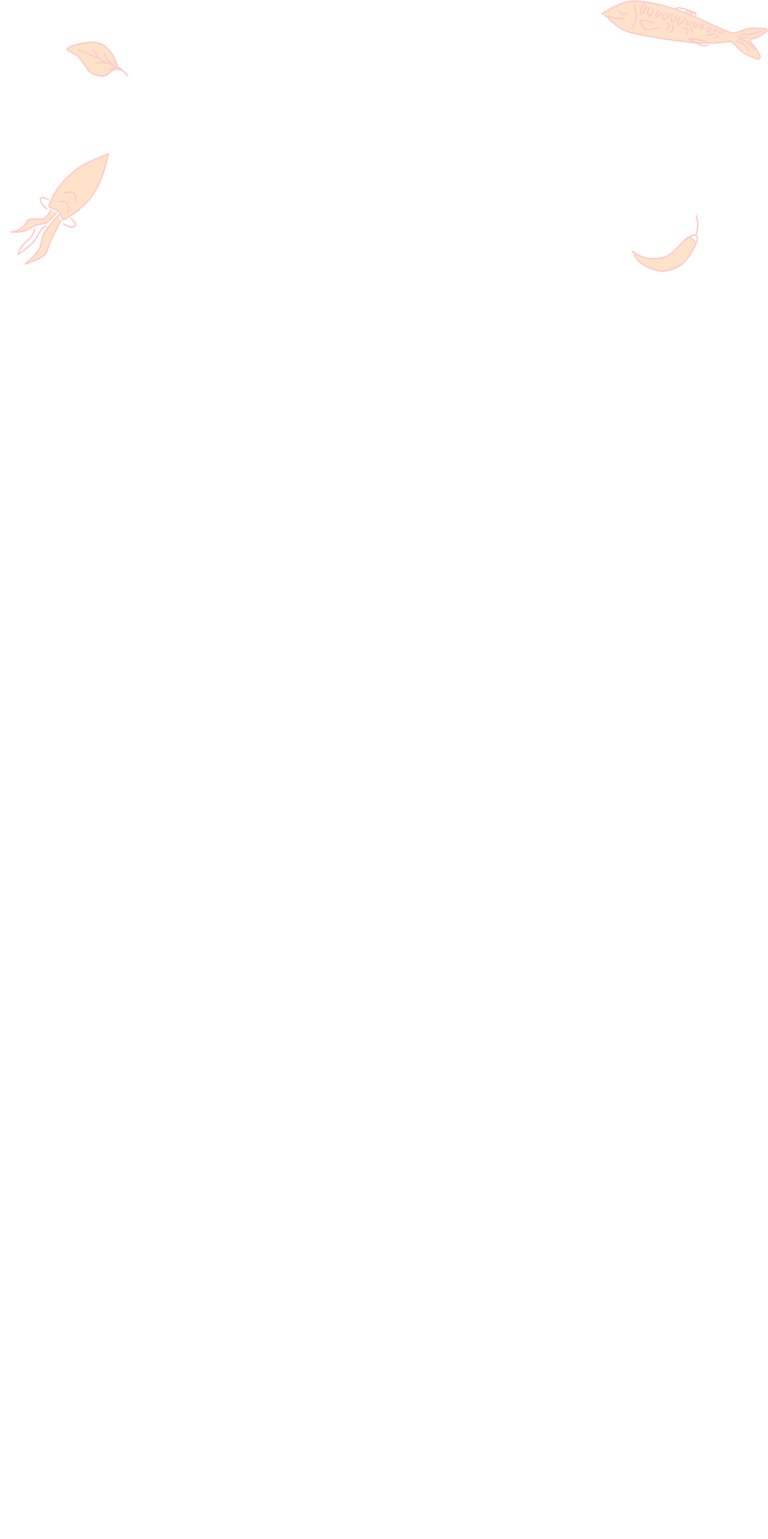
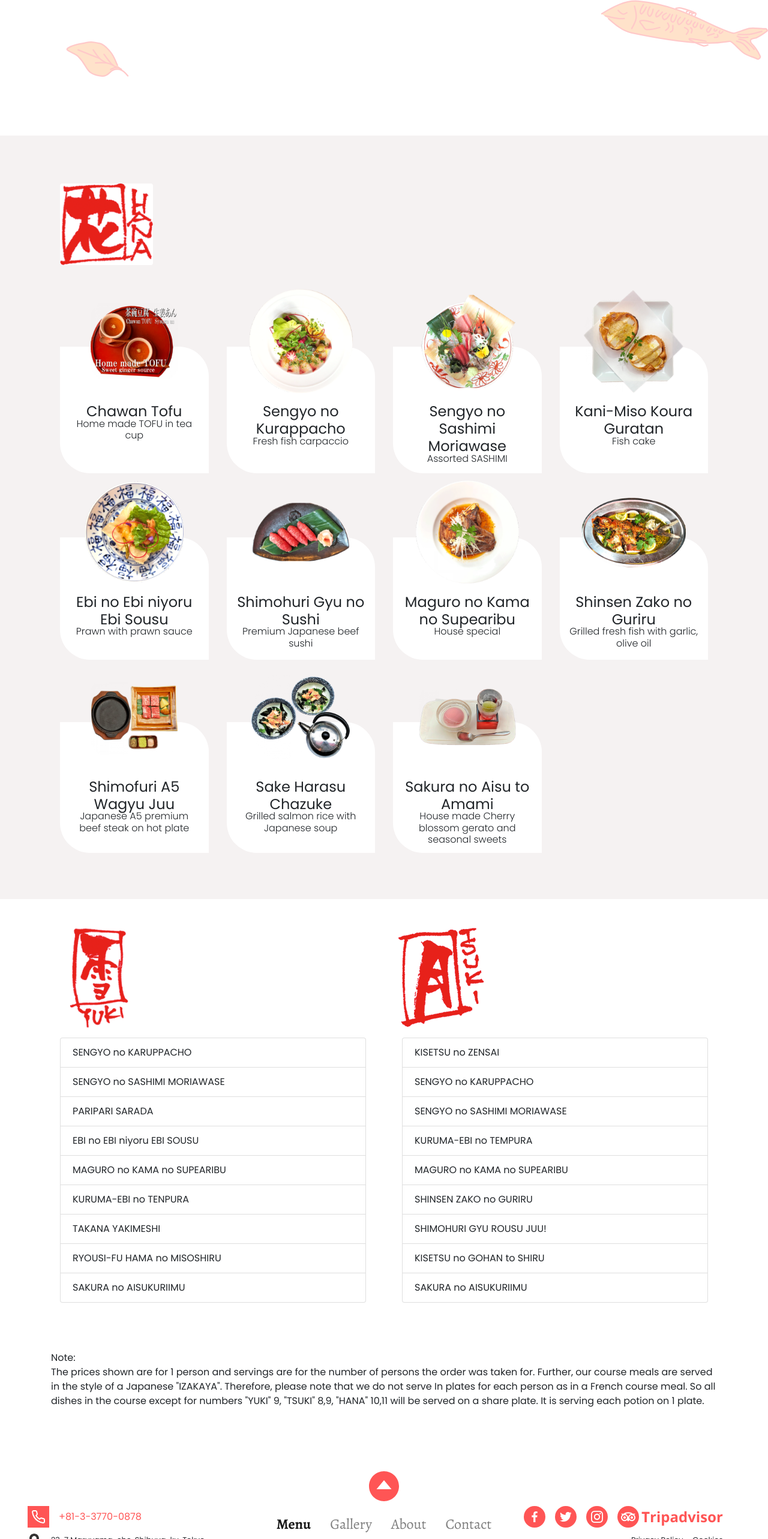
Before and after one commit to pikselan/react-restaurant, a React (Create React App) app: page /menu in a window 1280 px wide. Shown: the part 174-2740 px from the top of the page at 60% size. Before the commit the page ends 800 px from the top, so only its background shows below. Built offline with nearby package versions, Linux system fonts and the light colour scheme.

Commit message:
create menu page

```diff
--- a/src/assets/scss/styles.scss
+++ b/src/assets/scss/styles.scss
@@ -78,6 +78,10 @@ nav {
   align-items: center;
 }
 
+.text-format {
+  white-space: pre-wrap;
+}
+
 .hero {
   .hero-text {
     height: 83vh;
@@ -122,12 +126,25 @@ nav {
   .item-list {
     .row {
       .card {
+        &.d-lg-none {
           border: none;
-        margin-top: 7rem;
+          border-radius: 0px 30px;
+          height: 100%;
+          padding: 0 15px;
+          padding-top: 10px;
+          .card-body {
+            padding: 0px;
+            padding-bottom: 10px;
+          }
+        }
+        &.d-lg-block {
+          border: none;
+          margin-top: 6rem;
           border-radius: 0px 50px;
           height: 70%;
+          padding: 0 15px;
           img {
-          margin-top: -7rem;
+            margin-top: -6rem;
           }
           h4 {
             margin-top: 1rem;
@@ -138,9 +155,12 @@ nav {
           }
           .card-body {
             margin-top: -1rem;
+            padding: 0px;
+            padding-bottom: 10px;
           }
           .card-text {
             font-weight: lighter;
+          }
         }
       }
     }
@@ -184,3 +204,51 @@ nav {
 .footer {
   height: 25vh;
 }
+
+.content-menu {
+  margin-top: -50vh;
+  padding: 10vh 0;
+  .row {
+    .card {
+      &.d-lg-none {
+        border: none;
+        border-radius: 0px 30px;
+        height: 100%;
+        padding: 0 15px;
+        padding-top: 10px;
+        .card-text {
+          font-weight: lighter;
+        }
+        .card-body {
+          padding: 0;
+          padding-bottom: 10px;
+        }
+      }
+      &.d-lg-block {
+        border: none;
+        margin-top: 6rem;
+        border-radius: 0px 50px;
+        height: 70%;
+        padding: 0 15px;
+        img {
+          margin-top: -6rem;
+        }
+        h4 {
+          margin-top: 1rem;
+        }
+        .card-img-top {
+          height: auto;
+          width: 80%;
+        }
+        .card-body {
+          margin-top: -1rem;
+          padding: 0;
+          padding-bottom: 10px;
+        }
+        .card-text {
+          font-weight: lighter;
+        }
+      }
+    }
+  }
+}
--- a/src/components/Footer.js
+++ b/src/components/Footer.js
@@ -7,7 +7,7 @@ import Social from "./Social";
 import Button from "./Button";
 import NavItem from "./NavItem";
 
-export default function Footer() {
+export default function Footer(props) {
   return (
     <footer className="footer container-fluid middle">
       <div className="row w-100">
@@ -50,6 +50,7 @@ export default function Footer() {
           <div className="col-md-4 text-center">
             <nav className="navbar navbar-expand-md navbar-light bg-white d-none d-lg-block">
               <NavItem
+                pathname={props.pathname}
                 className="collapse navbar-collapse justify-content-center h4"
                 id="navbar"
               />
--- a/src/components/Nav.js
+++ b/src/components/Nav.js
@@ -21,7 +21,7 @@ export default function Nav(props) {
         <span className="navbar-toggler-icon"></span>
       </button>
       <NavItem
-        pathname={props.location.pathname}
+        pathname={props.pathname}
         className="collapse navbar-collapse justify-content-center h4"
         id="navbar"
       />
--- a/src/json/MenuPage.json
+++ b/src/json/MenuPage.json
@@ -129,5 +129,5 @@
       ]
     }
   ],
-  "note": "Note: The prices shown are for 1 person and servings are for the number of persons the order was taken for. Further, our course meals are served in the style of a Japanese \"IZAKAYA\". Therefore, please note that we do not serve In plates for each person as in a French course meal. So all dishes in the course except for numbers \"YUKI\" 9, \"TSUKI\" 8,9, \"HANA\" 10,11 will be served on a share plate. It is serving each potion on 1 plate."
+  "note": "Note: \nThe prices shown are for 1 person and servings are for the number of persons the order was taken for. Further, our course meals are served in the style of a Japanese \"IZAKAYA\". Therefore, please note that we do not serve In plates for each person as in a French course meal. So all dishes in the course except for numbers \"YUKI\" 9, \"TSUKI\" 8,9, \"HANA\" 10,11 will be served on a share plate. It is serving each potion on 1 plate."
 }
--- a/src/pages/LandingPage/index.js
+++ b/src/pages/LandingPage/index.js
@@ -24,7 +24,7 @@ export default class index extends Component {
       <div>
         <header className="container-fluid v-max">
           <Fade bottom>
-            <Nav {...this.props} />
+            <Nav pathname={this.props.location.pathname} />
           </Fade>
           <div className="hero row">
             <div className="hero-text col-12 col-md-8 col-lg-6">
@@ -173,8 +173,22 @@ export default class index extends Component {
                 <Fade bottom>
                   {data.content.popular.map((item, index) => {
                     return (
-                      <div className="col-6 col-md-3" key={`popular-${index}`}>
-                        <div className="card">
+                      <div
+                        className="col-6 col-md-3 mt-2"
+                        key={`popular-${index}`}
+                      >
+                        <div className="card d-sm-block d-lg-none">
+                          <img
+                            className="mx-auto"
+                            src={item.image}
+                            alt=""
+                            style={{ width: "100%" }}
+                          />
+                          <h4 className="h5 small card-title d-sm-block d-lg-none">
+                            {item.title}
+                          </h4>
+                        </div>
+                        <div className="card d-none d-lg-block">
                           <img
                             className="card-img-top mx-auto"
                             src={item.image}
@@ -194,7 +208,7 @@ export default class index extends Component {
                     <Button
                       href={`/`}
                       type="link"
-                      className="btn btn-info mt-5"
+                      className="btn btn-info mt-4"
                     >
                       Other Foods
                     </Button>
@@ -341,7 +355,7 @@ export default class index extends Component {
               </div>
             </div>
           </section>
-          <Footer />
+          <Footer pathname={this.props.location.pathname} />
         </section>
       </div>
     );
--- a/src/pages/MenuPage/index.js
+++ b/src/pages/MenuPage/index.js
@@ -20,17 +20,143 @@ export default class index extends Component {
           }}
         >
           <Fade bottom>
-            <Nav {...this.props} />
+            <Nav pathname={this.props.location.pathname} />
           </Fade>
           <div className="container text-center">
-            <h1 className="h3 text-primary font-weight-bold d-sm-block d-lg-none">
-              {data.title}
-            </h1>
-            <h1 className="display-4 text-primary font-weight-bold d-none d-lg-block">
-              {data.title}
-            </h1>
+            <Fade bottom delay={300}>
+              <h1 className="h2 text-primary font-weight-bold d-sm-block d-lg-none">
+                {data.title}
+              </h1>
+              <h1 className="display-3 text-primary font-weight-bold d-none d-lg-block">
+                {data.title}
+              </h1>
+            </Fade>
           </div>
         </header>
+        <section className="content-menu container-fluid bg-base">
+          <div className="container">
+            <div className="col-12">
+              <div className="row">
+                <div className="col-4 col-md-2 middle">
+                  <Fade bottom delay={500}>
+                    <img
+                      src={data.mainFood.image}
+                      alt=""
+                      style={{ width: "100%" }}
+                      className="rounded"
+                    />
+                  </Fade>
+                </div>
+                <div className="col-8 col-md-10 middle justify-content-start">
+                  <Fade bottom delay={700}>
+                    <h1 className="h3 text-primary font-weight-bold d-sm-block d-lg-none">
+                      {data.mainFood.title}
+                    </h1>
+                    <h1 className="display-4 text-primary font-weight-bold d-none d-lg-block">
+                      {data.mainFood.title}
+                    </h1>
+                  </Fade>
+                </div>
+              </div>
+            </div>
+            <div className="col-12 mt-4">
+              <div className="row text-center">
+                <Fade bottom>
+                  {data.mainFood.item.map((item, index) => {
+                    return (
+                      <div
+                        className="col-6 col-md-3 mt-3"
+                        key={`mainfood-${index}`}
+                      >
+                        <div className="card d-sm-block d-lg-none">
+                          <img
+                            className="mx-auto"
+                            src={item.image}
+                            alt=""
+                            style={{ width: "100%" }}
+                          />
+                          <h4 className="h5 card-title small d-sm-block d-lg-none">
+                            {item.name}
+                          </h4>
+                          <div className="card-body">
+                            <h6 className="card-text small">
+                              {item.description}
+                            </h6>
+                          </div>
+                        </div>
+                        <div className="card d-none d-lg-block">
+                          <img
+                            className="card-img-top mx-auto"
+                            src={item.image}
+                            alt=""
+                          />
+                          <h4 className="card-title">{item.name}</h4>
+                          <div className="card-body">
+                            <h6 className="card-text">{item.description}</h6>
+                          </div>
+                        </div>
+                      </div>
+                    );
+                  })}
+                </Fade>
+              </div>
+            </div>
+          </div>
+        </section>
+        <section className="container">
+          <div className="row mb-5">
+            {data.optionFood.map((option, index) => {
+              return (
+                <div className="col-12 col-md-6 mt-5" key={`food-${index}`}>
+                  <div className="row">
+                    <div className="col-4 col-md-4 middle">
+                      <Fade bottom delay={500}>
+                        <img
+                          src={option.image}
+                          alt=""
+                          style={{
+                            width: "auto",
+                            height: "100%",
+                          }}
+                          className="rounded"
+                        />
+                      </Fade>
+                    </div>
+                    <div className="col-8 col-md-8 middle justify-content-start">
+                      <Fade bottom delay={700}>
+                        <h1 className="h3 text-primary font-weight-bold d-sm-block d-lg-none">
+                          {option.title}
+                        </h1>
+                        <h1 className="display-4 text-primary font-weight-bold d-none d-lg-block">
+                          {option.title}
+                        </h1>
+                      </Fade>
+                    </div>
+                  </div>
+                  <div className="col-12 my-3">
+                    <ul className="list-group">
+                      {option.item.map((item, index) => {
+                        return (
+                          <li className="list-group-item" key={`item-${index}`}>
+                            {item.name}
+                          </li>
+                        );
+                      })}
+                    </ul>
+                  </div>
+                </div>
+              );
+            })}
+          </div>
+        </section>
+        <section className="text-format container my-5 py-3">
+          <Fade bottom>
+            <p>{data.note}</p>
+          </Fade>
+        </section>
+        <section className="container-fluid">
+          <Footer pathname={this.props.location.pathname} />
+        </section>
       </div>
     );
   }
```
Lines whose indentation alone changed are shown as unchanged.
